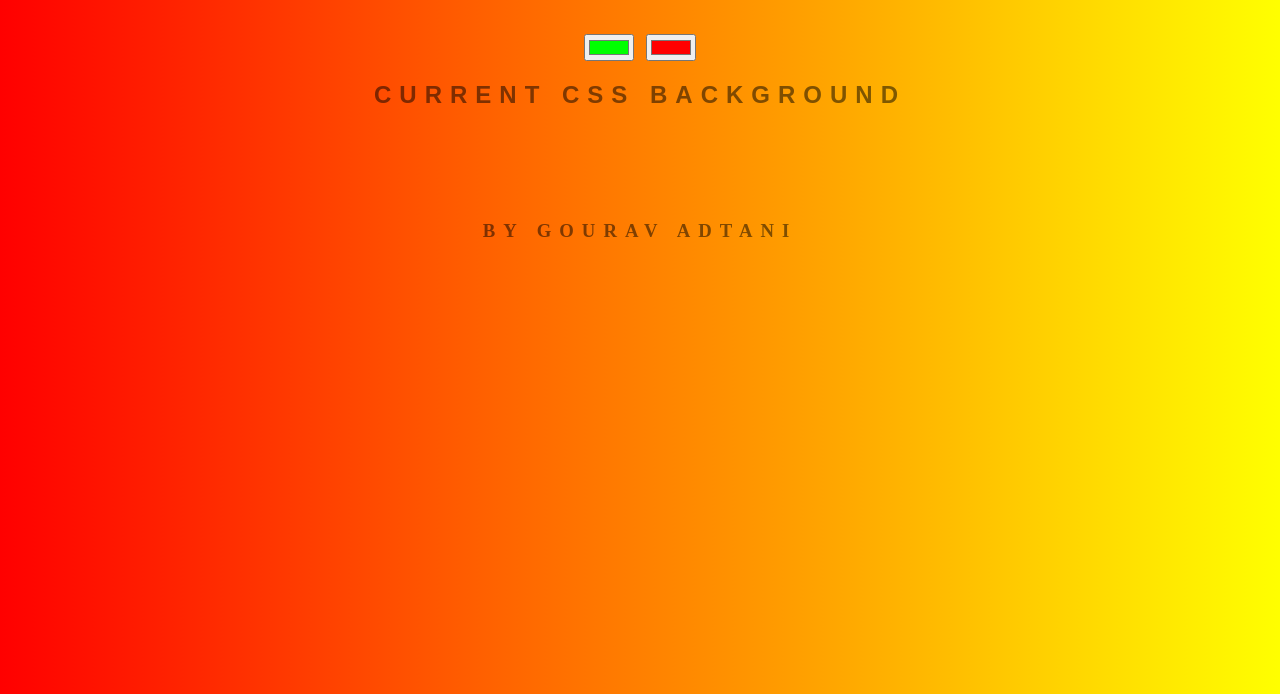
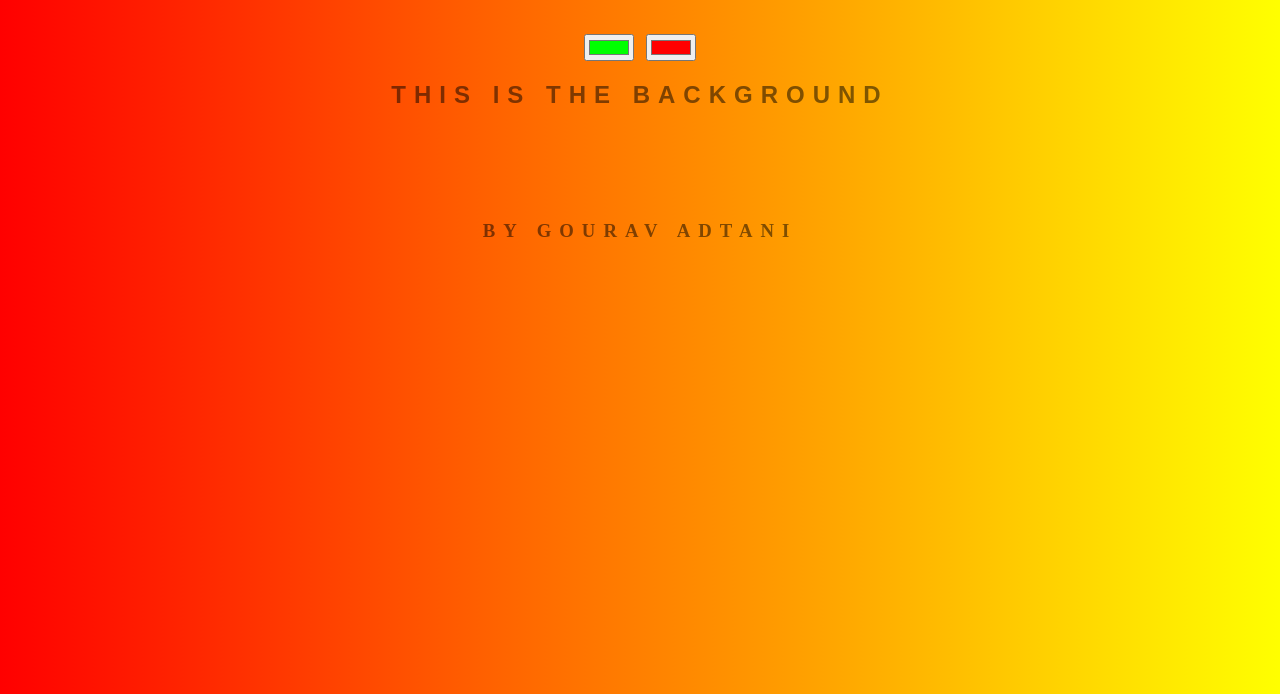
Before and after one commit to Gouravadtani/Background---Generator, a plain HTML site: page index.html in a window 1280 px wide. Shown: the part 106-800 px from the top of the page. Drawn offline with Linux system fonts and the light colour scheme.

Commit message:
changing teaxt

```diff
--- a/index.html
+++ b/index.html
@@ -9,7 +9,7 @@
     <h1>cool Generator</h1>
     <input class="color1" type="color" name="color1" value="#00ff00">
     <input class="color2" type="color" name="color2" value="#ff0000">
-    <h2>Current css background</h2>
+    <h2>This is the background</h2>
     <h3></h3>
     <script type="text/javascript" src="script.js">
     </script>
```
